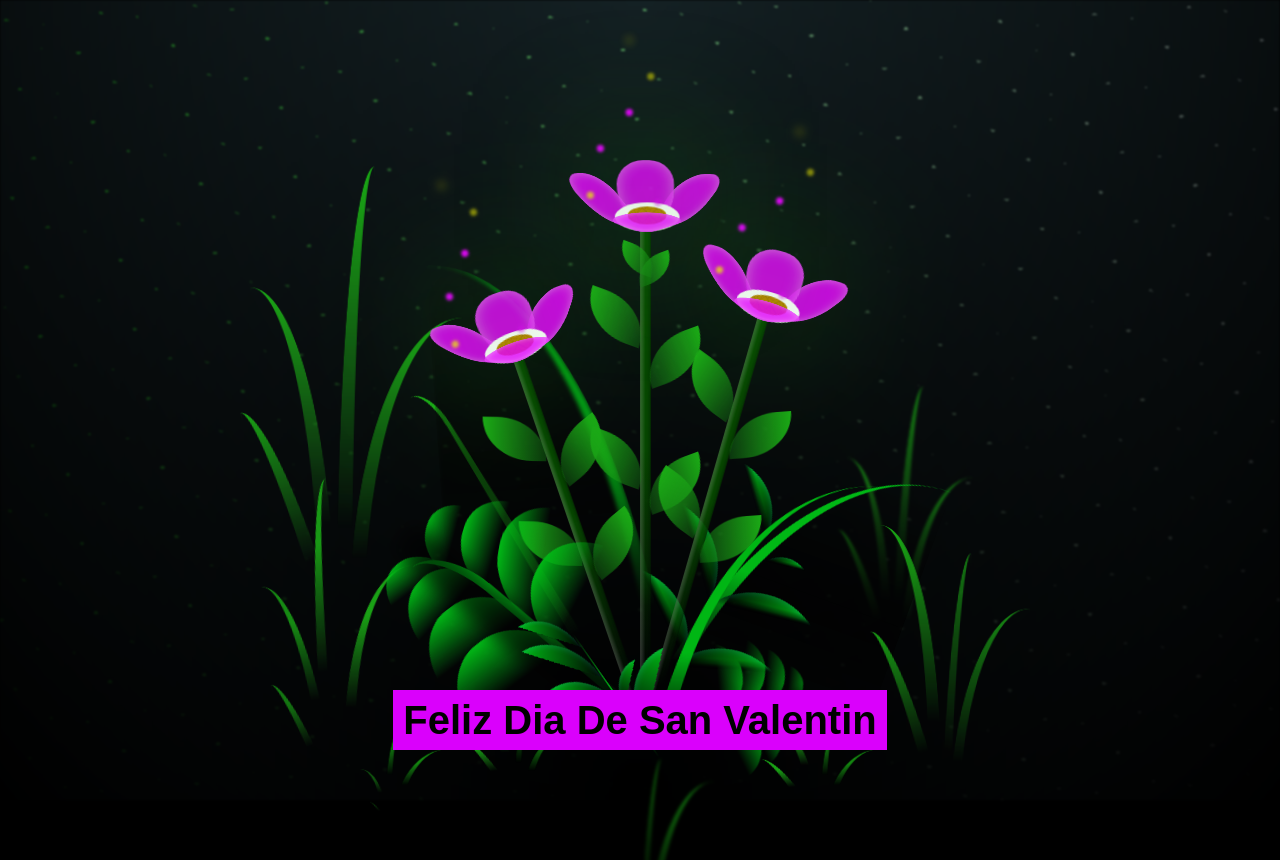
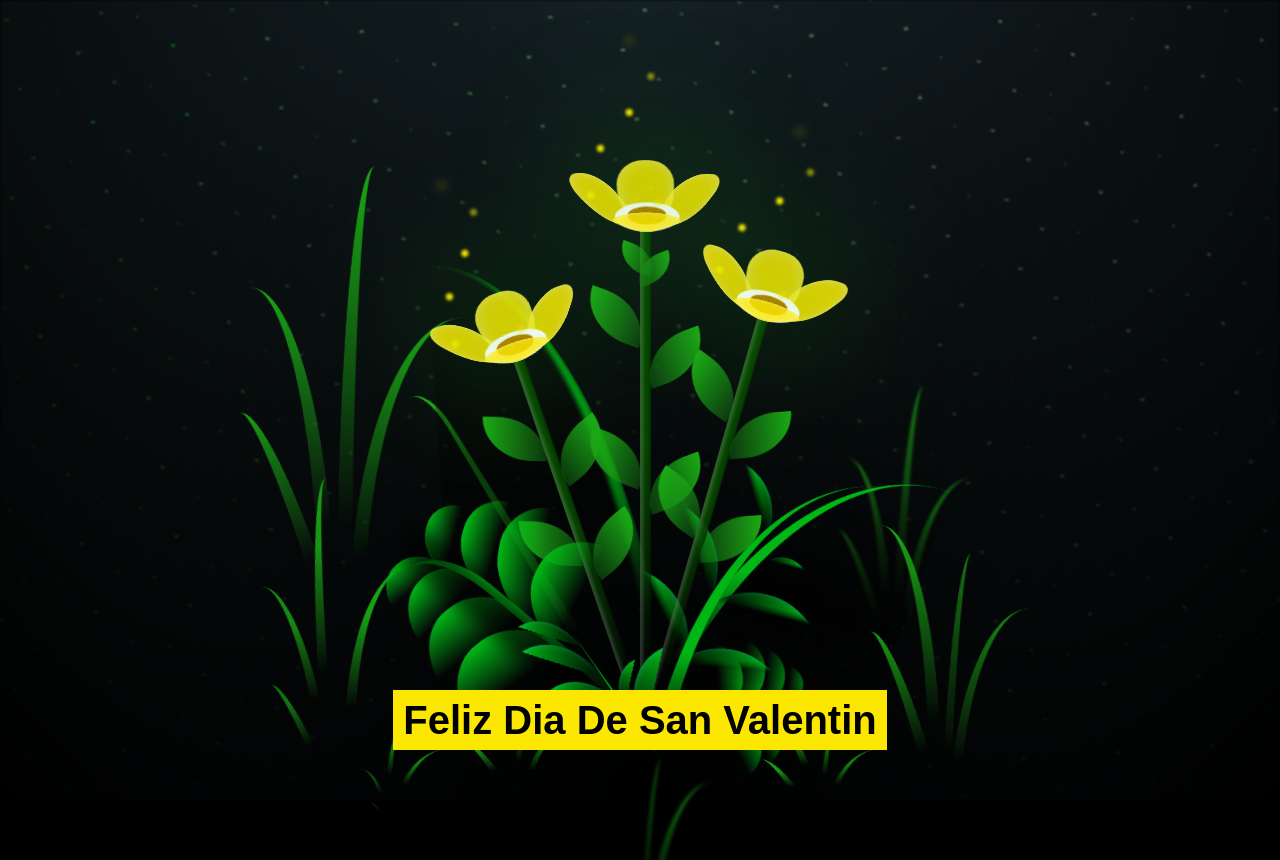
Before and after one commit to kallaucat/FlorLes, a plain HTML site: page index.html in a window 1280 px wide. Shown: the top 860 px of the page. Drawn offline with Linux system fonts and the light colour scheme.

```diff
--- a/imagen.css
+++ b/imagen.css
@@ -51,7 +51,7 @@
 }
 
 .message {
-  background: #da00fc;
+  background: #fce700;
   bottom: 50px;
   font-family: "Poppins", sans-serif;
   font-size: 40px;
@@ -194,7 +194,7 @@
   height: 11vmin;
   border-radius: 51% 49% 47% 53%/44% 45% 55% 69%;
   background-color: #1aaa15;
-  background-image: linear-gradient(to top, #e300fc, #e300fc);
+  background-image: linear-gradient(to top, #fce700, #fce700);
   transform-origin: bottom center;
   opacity: 0.9;
   box-shadow: inset 0 0 2vmin rgba(255, 255, 255, 0.5);
@@ -214,7 +214,7 @@
   transform-origin: bottom left;
   border-radius: 4vmin 10vmin 4vmin 4vmin;
   transform: translate(0%, 18%) rotateX(70deg) rotate(-43deg);
-  background-image: linear-gradient(to top, #e300fc, #e300fc);
+  background-image: linear-gradient(to top, #fce700, #fce700);
   z-index: 1;
   opacity: 0.8;
 }
@@ -321,7 +321,7 @@
           animation: light-ans 4s linear infinite backwards;
 }
 .flower__light:nth-child(odd) {
-  background-color: #e300fc;
+  background-color: #fce700;
 }
 .flower__light--1 {
   left: -2vmin;
```
